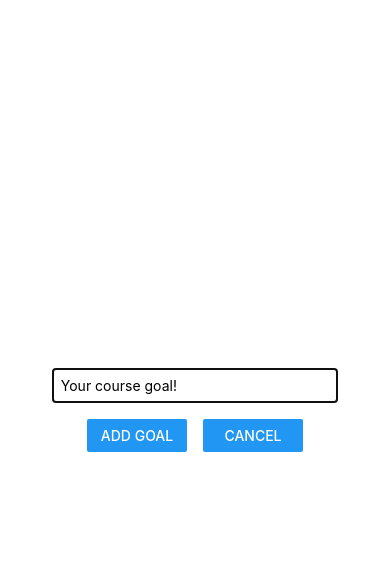
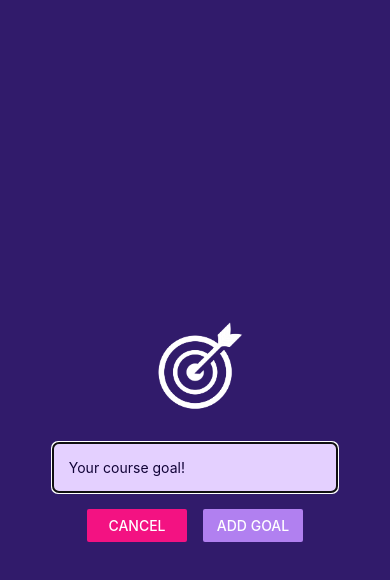
Before and after one commit to muslumgezgin/ToDoReactNative, a React Native app: screen / in a window 390 px wide. Both pictures are taken after a click on the button "ADD NEW GOAL". Shown: the top 580 px of the page. Built offline with nearby package versions, Linux system fonts and the light colour scheme.

Commit message:
add logo

```diff
--- a/components/GoalInput.js
+++ b/components/GoalInput.js
@@ -16,6 +16,7 @@
     return (
         <Modal visible={props.visible} animationType="slide">
             <View style={styles.inputContainer}>
+                <Image style={styles.image} source={require("../assets/images/goal.png")} />
                 <TextInput
                     style={styles.textInput}
                     placeholder="Your course goal!"
@@ -24,11 +25,18 @@
                 />
                 <View style={styles.buttonContainer}>
                     <View style={styles.button}>
-                        <Button title='Add Goal' onPress={addGoalHandler} />
+                        <Button
+                            title="Cancel"
+                            onPress={props.onCancel}
+                            color="#f31282"
+                        />
                     </View>
-
                     <View style={styles.button}>
-                        <Button title="Cancel" onPress={props.onCancel} />
+                        <Button
+                            title='Add Goal'
+                            onPress={addGoalHandler}
+                            color="#b180f0"
+                        />
                     </View>
                 </View>
             </View>
@@ -41,16 +49,23 @@
         flex: 1,
         justifyContent: 'center',
         alignItems: 'center',
-        marginBottom: 24,
         padding: 16,
-        borderBottomWidth: 1,
-        borderBottomColor: 'grey'
+        backgroundColor: "#311b6b"
     },
     textInput: {
         borderWidth: 1,
         borderColor: '#cccccc',
         width: '80%',
-        padding: 8,
+        borderColor: "#e4d0ff",
+        backgroundColor: "#e4d0ff",
+        color: "#120438",
+        borderRadius: 6,
+        padding: 16,
+    },
+    image: {
+        width: 100,
+        height: 100,
+        margin: 20
     },
     buttonContainer: {
         flexDirection: "row"
```
Also changed, not shown: assets/images/goal.png (added).
